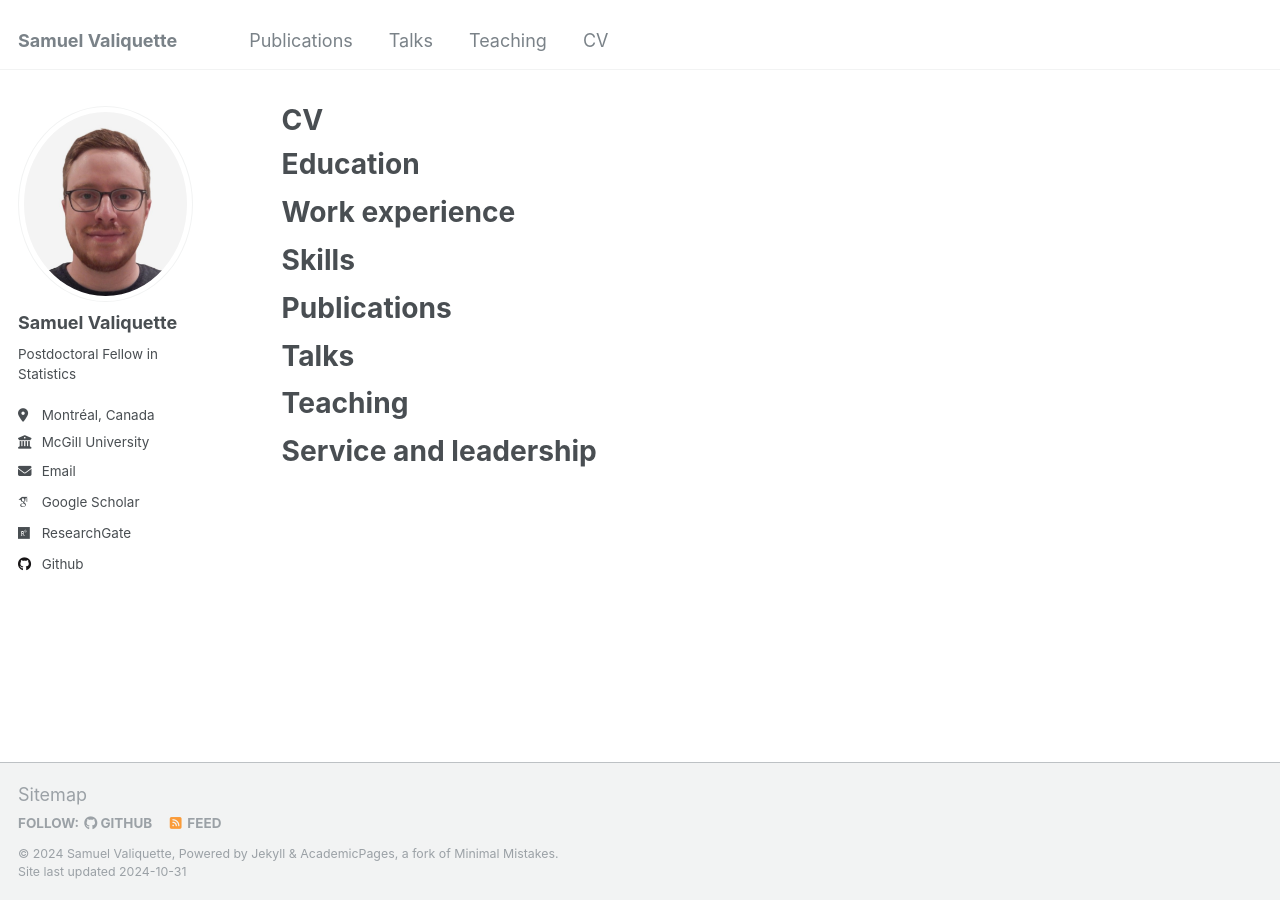
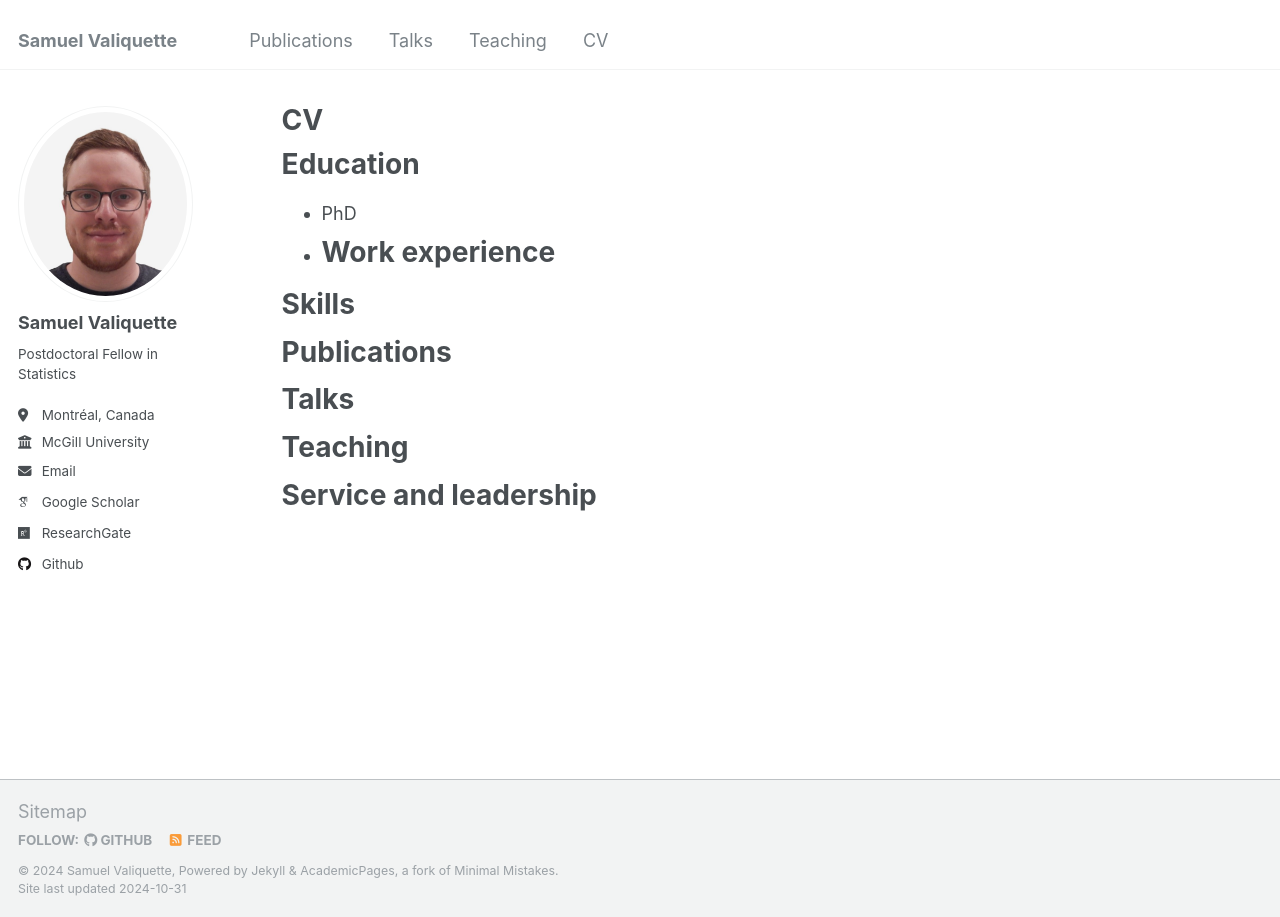
Before and after one commit to s-valiquette/s-valiquette.github.io, a Jekyll site: the page built from _pages/cv.md, in a window 1280 px wide. Built offline with Jekyll 4.4.1, drawn with Linux system fonts in a browser that asks for light colours; some web fonts are replaced.

Commit message:
Update cv.md

```diff
--- a/_pages/cv.md
+++ b/_pages/cv.md
@@ -11,7 +11,8 @@ redirect_from:
 
 Education
 ======
-
+* PhD
+*
 Work experience
 ======
 
```
